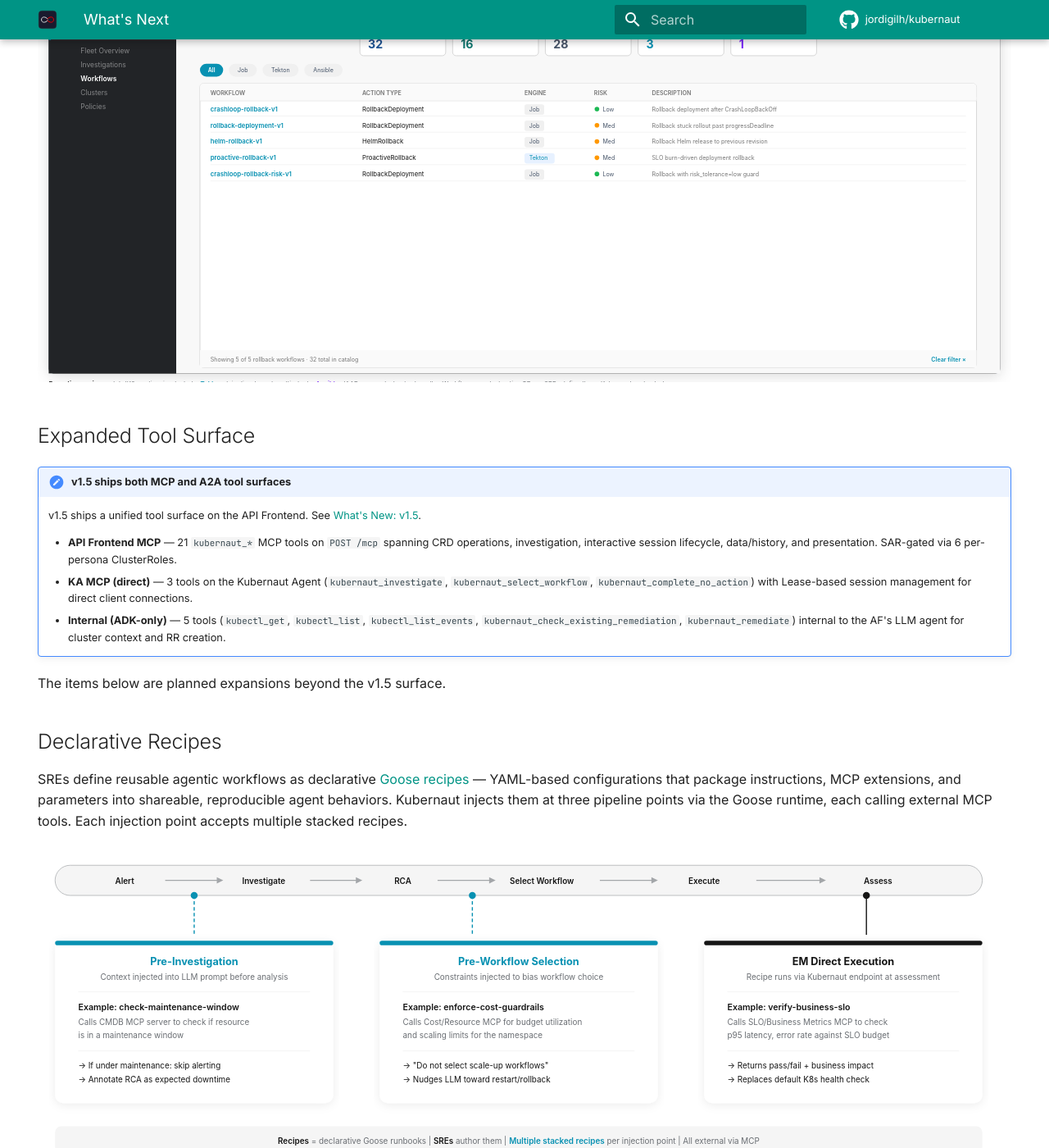
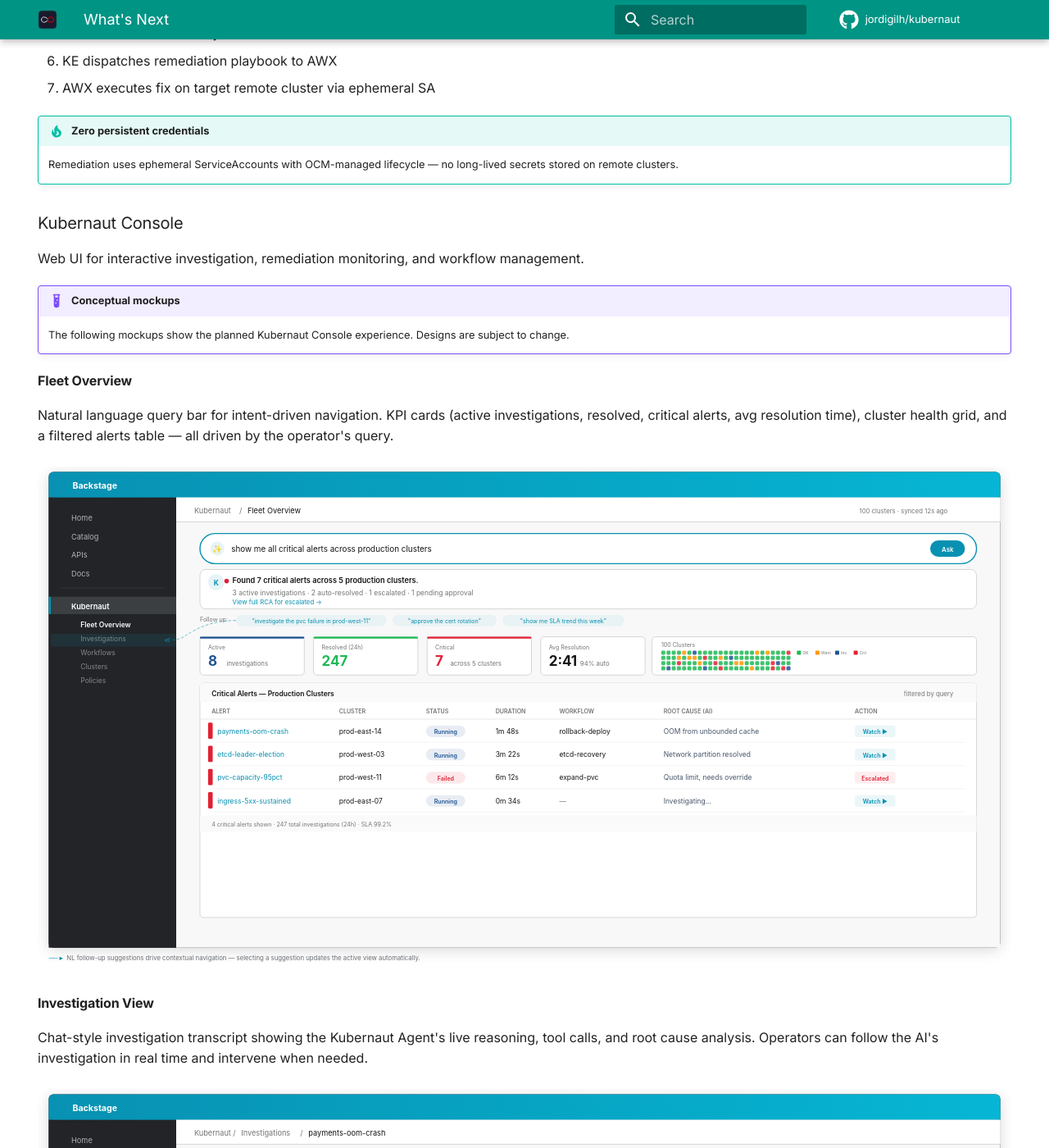
Before and after one commit to jordigilh/kubernaut-docs, an MkDocs documentation site: the page built from docs/whats-next/index.md, in a window 1280 px wide and 1400 px high, scrolled down 2342 px. Shown: the whole window at 82% size. Built offline with MkDocs 1.6.1 and Material for MkDocs 9.7.7, drawn with Linux system fonts in a browser that asks for light colours; comment, search, counter and statistics services are not loaded; the version menu is left out; some of the changed text lies outside the part shown.

Commit message:
docs: align What's Next with upstream roadmap
Restructure around v1.5.x (Custom Agent Injection, ServiceNow ITSM)
and v1.6 (Fleet Management, Kubernaut Console). Remove items that
shipped in v1.5 and dropped sections no longer on the upstream roadmap.
Rename Backstage Console to Kubernaut Console per upstream.

Co-authored-by: Cursor <cursoragent@cursor.com>

```diff
--- a/docs/whats-next/index.md
+++ b/docs/whats-next/index.md
@@ -6,51 +6,13 @@ hide:
 
 # What's Next
 
-The features below are planned for future Kubernaut releases. For features that shipped in v1.5 (Interactive MCP Sessions, API Frontend, SAR-based tool authorization), see [What's New: v1.5](../whats-new/index.md#v15).
+The features below are planned for future Kubernaut releases. For features that shipped in v1.5 (Interactive MCP Sessions, API Frontend, SAR-based tool authorization, severity triage pipeline), see [What's New: v1.5](../whats-new/index.md#v15).
 
-## Backstage Console
+## v1.5.x — Custom Agent Injection & ITSM (upcoming)
 
-A Backstage plugin providing an operator dashboard for investigation management, workflow oversight, and approve/reject/override controls through a web UI.
+### Custom Agent Injection
 
-!!! example "Conceptual mockups"
-    The following mockups show the planned Backstage console experience. Designs are subject to change.
-
-### Fleet Overview
-
-Natural language query bar for intent-driven navigation. KPI cards (active investigations, resolved, critical alerts, avg resolution time), cluster health grid, and a filtered alerts table — all driven by the operator's query.
-
-<div style="max-width:100%;overflow-x:auto;margin:1rem 0">
-<img src="../assets/images/backstage-console-fleet.svg" alt="Backstage Console — Fleet Overview" style="width:100%">
-</div>
-
-### Investigation View
-
-Chat-style investigation transcript showing the Kubernaut Agent's live reasoning, tool calls, and root cause analysis. Operators can follow the AI's investigation in real time and intervene when needed.
-
-<div style="max-width:100%;overflow-x:auto;margin:1rem 0">
-<img src="../assets/images/backstage-investigation.svg" alt="Backstage Console — Investigation View" style="width:100%">
-</div>
-
-### Workflow Catalog
-
-Searchable workflow catalog with natural language filtering, KPI metrics, and a table showing workflow status, action types, match count, and effectiveness scores.
-
-<div style="max-width:100%;overflow-x:auto;margin:1rem 0">
-<img src="../assets/images/backstage-workflows.svg" alt="Backstage Console — Workflow Catalog" style="width:100%">
-</div>
-
-## Expanded Tool Surface
-
-!!! note "v1.5 ships both MCP and A2A tool surfaces"
-    v1.5 ships a unified tool surface on the API Frontend. See [What's New: v1.5](../whats-new/index.md#v15).
-
-    - **API Frontend MCP** — 21 `kubernaut_*` MCP tools on `POST /mcp` spanning CRD operations, investigation, interactive session lifecycle, data/history, and presentation. SAR-gated via 6 per-persona ClusterRoles.
-    - **KA MCP (direct)** — 3 tools on the Kubernaut Agent (`kubernaut_investigate`, `kubernaut_select_workflow`, `kubernaut_complete_no_action`) with Lease-based session management for direct client connections.
-    - **Internal (ADK-only)** — 5 tools (`kubectl_get`, `kubectl_list`, `kubectl_list_events`, `kubernaut_check_existing_remediation`, `kubernaut_remediate`) internal to the AF's LLM agent for cluster context and RR creation.
-
-The items below are planned expansions beyond the v1.5 surface.
-
-## Declarative Recipes
+Pluggable investigation and remediation agents via the **AgenticWorkflow CRD**, enabling operators to inject domain-specific automation into the Kubernaut pipeline ([#1242](https://github.com/jordigilh/kubernaut/issues/1242), [#883](https://github.com/jordigilh/kubernaut/issues/883), [#711](https://github.com/jordigilh/kubernaut/issues/711)).
 
 SREs define reusable agentic workflows as declarative [Goose recipes](https://block.github.io/goose/docs/guides/recipes/) — YAML-based configurations that package instructions, MCP extensions, and parameters into shareable, reproducible agent behaviors. Kubernaut injects them at three pipeline points via the Goose runtime, each calling external MCP tools. Each injection point accepts multiple stacked recipes.
 
@@ -58,33 +20,41 @@ SREs define reusable agentic workflows as declarative [Goose recipes](https://bl
 <img src="../assets/images/recipe-injection.svg" alt="Declarative Recipes — 3 pipeline injection points" style="width:100%">
 </div>
 
-### Injection 1: Pre-Investigation (Kubernaut Agent)
+#### Injection 1: Pre-Investigation (Kubernaut Agent)
 
 Context injected into the LLM prompt before analysis begins.
 
 **Example: `check-maintenance-window`** — Calls a CMDB MCP server to check if the resource is in a maintenance window or had recent deployments. The result is injected into the investigation context before the LLM starts. If under maintenance, alerting is skipped and the RCA is annotated as expected downtime.
 
-### Injection 2: Pre-Workflow Selection (Kubernaut Agent)
+#### Injection 2: Pre-Workflow Selection (Kubernaut Agent)
 
 Constraints injected to bias workflow choice.
 
 **Example: `enforce-cost-guardrails`** — Calls a Cost/Resource MCP for budget utilization and scaling limits for the namespace. Returns constraints such as "do not select scale-up workflows", nudging the LLM toward restart/rollback over resource-intensive remediations.
 
-### Injection 3: EM Direct Execution (via Goose)
+#### Injection 3: EM Direct Execution (via Goose)
 
 Recipe runs via Kubernaut Agent endpoint at effectiveness assessment time.
 
 **Example: `verify-business-slo`** — Calls an SLO/Business Metrics MCP to check p95 latency, error rate, and order throughput against SLO budget. Returns a structured pass/fail verdict with business impact data, replacing the default Kubernetes health check with SRE-defined assessment SOPs.
 
-## Fleet Operations
+### ServiceNow Incident Triage
 
-Hub-and-spoke deployment using [OCM](https://open-cluster-management.io/) (Open Cluster Management) — 7 steps from alert to remediation, zero remote footprint.
+Consume ServiceNow incidents as signals through the API Frontend, enabling Kubernaut to investigate and remediate ITSM tickets alongside Kubernetes alerts ([#1338](https://github.com/jordigilh/kubernaut/issues/1338)).
+
+---
+
+## v1.6 — Fleet Management (next)
+
+### Fleet Operations
+
+Hub-and-spoke deployment using [ACM/OCM](https://open-cluster-management.io/) (Open Cluster Management) — policy-driven remediation across fleet-scale Kubernetes environments, 7 steps from alert to remediation, zero remote footprint.
 
 <div style="max-width:100%;overflow-x:auto;margin:1rem 0">
 <img src="../assets/images/fleet-operations.svg" alt="Fleet Operations — Hub-and-spoke remediation flow" style="width:100%">
 </div>
 
-### Remediation flow
+#### Remediation flow
 
 1. Remote Prometheus forwards metrics to Thanos on hub
 2. Alertmanager fires alert → Kubernaut Engine triggers pipeline
@@ -97,15 +67,38 @@ Hub-and-spoke deployment using [OCM](https://open-cluster-management.io/) (Open
 !!! tip "Zero persistent credentials"
     Remediation uses ephemeral ServiceAccounts with OCM-managed lifecycle — no long-lived secrets stored on remote clusters.
 
-## Natural Language Signal Intake
+### Kubernaut Console
 
-Accept signals described in plain language — not just structured Prometheus alerts or Kubernetes events. Operators, chat bots, and external agents can trigger investigations by describing symptoms conversationally. Kubernaut resolves the intent (cluster, service, symptom) and opens an investigation automatically. Operators, chat bots, and external agents can trigger investigations by describing symptoms conversationally. See [Interactive Sessions](../user-guide/interactive-sessions.md) for examples.
+Web UI for interactive investigation, remediation monitoring, and workflow management.
 
-## Observe Mode (Trust Ladder Stage 2)
+!!! example "Conceptual mockups"
+    The following mockups show the planned Kubernaut Console experience. Designs are subject to change.
 
-Building on v1.4's global dry-run mode, a future release will add operator dashboard visibility through the Backstage console and a guided onboarding path for new clusters.
+#### Fleet Overview
+
+Natural language query bar for intent-driven navigation. KPI cards (active investigations, resolved, critical alerts, avg resolution time), cluster health grid, and a filtered alerts table — all driven by the operator's query.
+
+<div style="max-width:100%;overflow-x:auto;margin:1rem 0">
+<img src="../assets/images/backstage-console-fleet.svg" alt="Kubernaut Console — Fleet Overview" style="width:100%">
+</div>
+
+#### Investigation View
+
+Chat-style investigation transcript showing the Kubernaut Agent's live reasoning, tool calls, and root cause analysis. Operators can follow the AI's investigation in real time and intervene when needed.
+
+<div style="max-width:100%;overflow-x:auto;margin:1rem 0">
+<img src="../assets/images/backstage-investigation.svg" alt="Kubernaut Console — Investigation View" style="width:100%">
+</div>
+
+#### Workflow Catalog
+
+Searchable workflow catalog with natural language filtering, KPI metrics, and a table showing workflow status, action types, match count, and effectiveness scores.
+
+<div style="max-width:100%;overflow-x:auto;margin:1rem 0">
+<img src="../assets/images/backstage-workflows.svg" alt="Kubernaut Console — Workflow Catalog" style="width:100%">
+</div>
 
 ---
 
 !!! info "Subject to change"
-    Features listed here are planned but may change. See the [Kubernaut milestones](https://github.com/jordigilh/kubernaut/milestones) for the latest status.
+    Features listed here are planned but may change. See the [Kubernaut milestones](https://github.com/jordigilh/kubernaut/milestones) for the latest status. For the full roadmap including Collective Intelligence and Operational Expansion (cost, security, non-K8s), see [ROADMAP.md](https://github.com/jordigilh/kubernaut/blob/main/docs/roadmap/ROADMAP.md).
```
